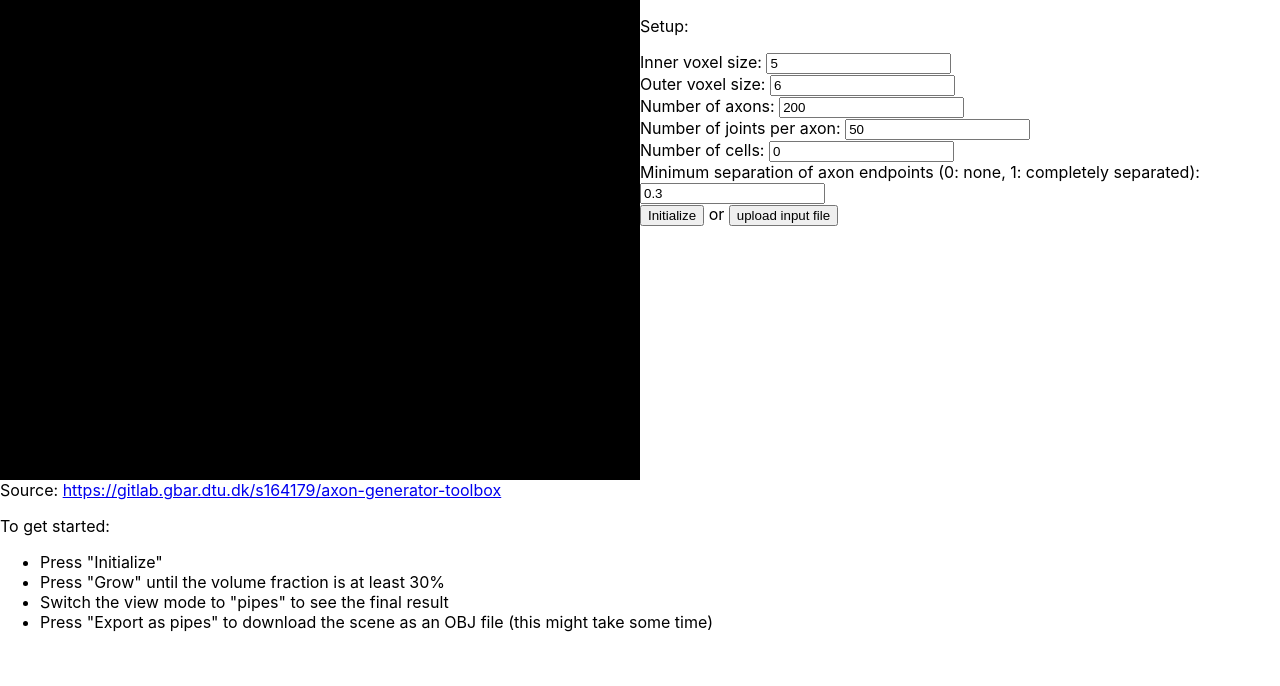
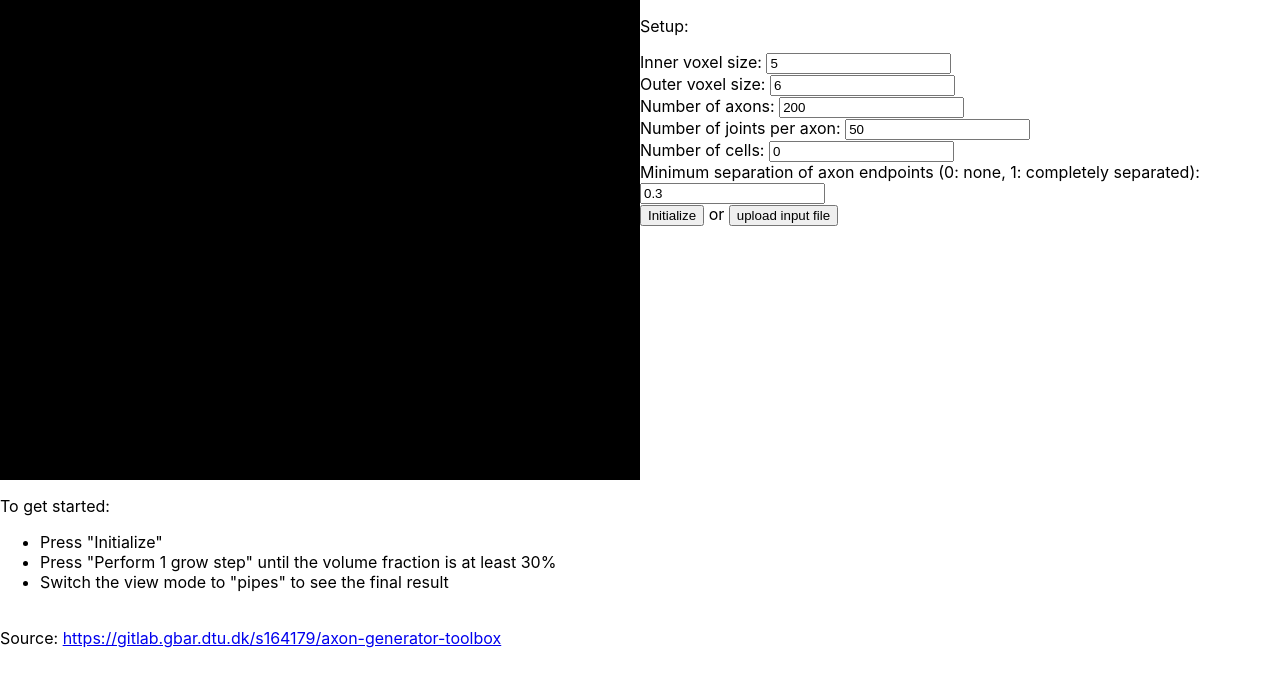
Before and after one commit to MaP-science/WhiteMatterGenerator, a React (Create React App) app: page / in a window 1280 px wide. Shown: the top 686 px of the page. Built offline with nearby package versions, Linux system fonts and the light colour scheme.

Commit message:
to get started

```diff
--- a/src/App.js
+++ b/src/App.js
@@ -224,6 +224,14 @@ export default props => {
                             </button>
                             <button
                                 onClick={() => {
+                                    setShowCells(!showCells);
+                                    setScene(synthesizer.draw(viewMode, !showCells));
+                                }}>
+                                Show cells: {String(showCells)}
+                            </button>
+                            <br />
+                            <button
+                                onClick={() => {
                                     try {
                                         const link = document.createElement("a");
                                         link.setAttribute(
@@ -240,26 +248,18 @@ export default props => {
                                 }}>
                                 Export as pipes
                             </button>
-                            <button
-                                onClick={() => {
-                                    setShowCells(!showCells);
-                                    setScene(synthesizer.draw(viewMode, !showCells));
-                                }}>
-                                Show cells: {String(showCells)}
-                            </button>
                         </>
                     )}
                 </div>
             </div>
-            Source: <a href={source}>{source}</a>
-            <br />
             <p>To get started:</p>
             <ul>
                 <li>Press "Initialize"</li>
-                <li>Press "Grow" until the volume fraction is at least 30%</li>
+                <li>Press "Perform 1 grow step" until the volume fraction is at least 30%</li>
                 <li>Switch the view mode to "pipes" to see the final result</li>
-                <li>Press "Export as pipes" to download the scene as an OBJ file (this might take some time)</li>
             </ul>
+            <br />
+            Source: <a href={source}>{source}</a>
         </>
     );
 };
```
